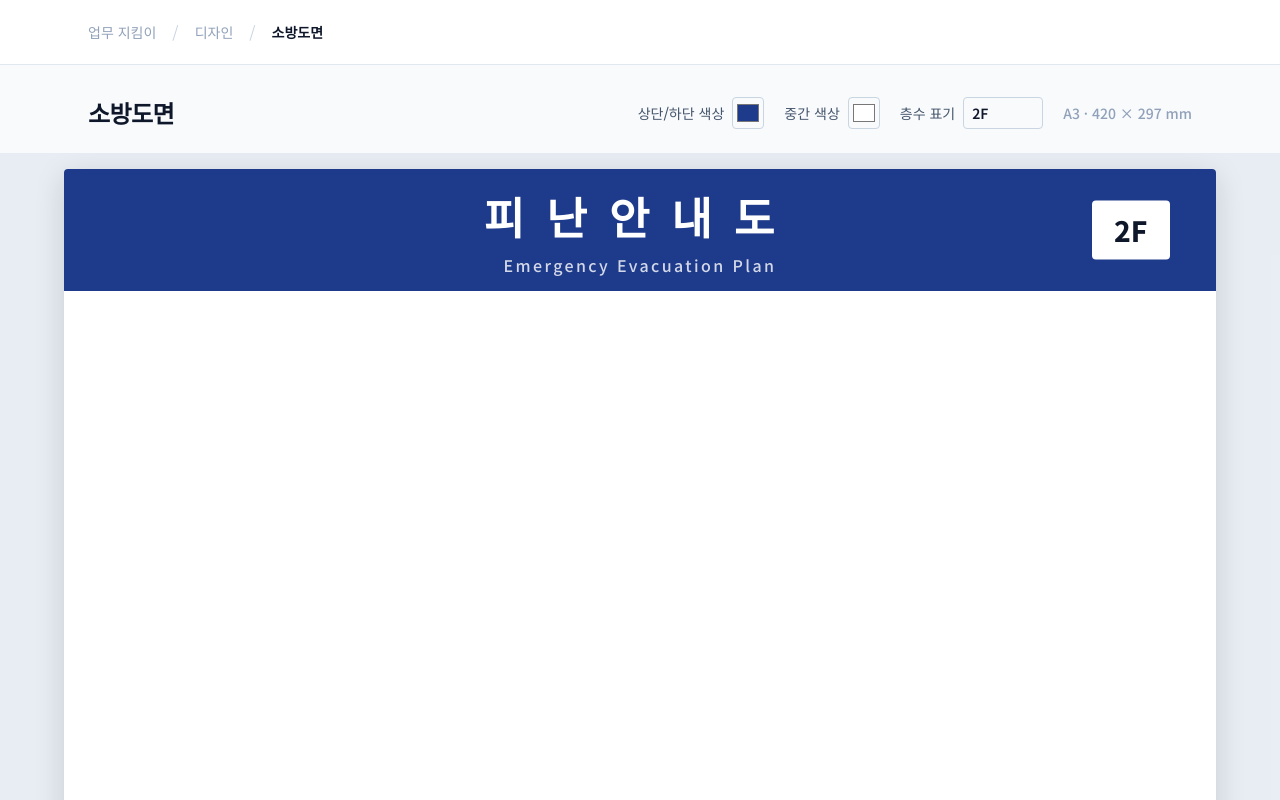
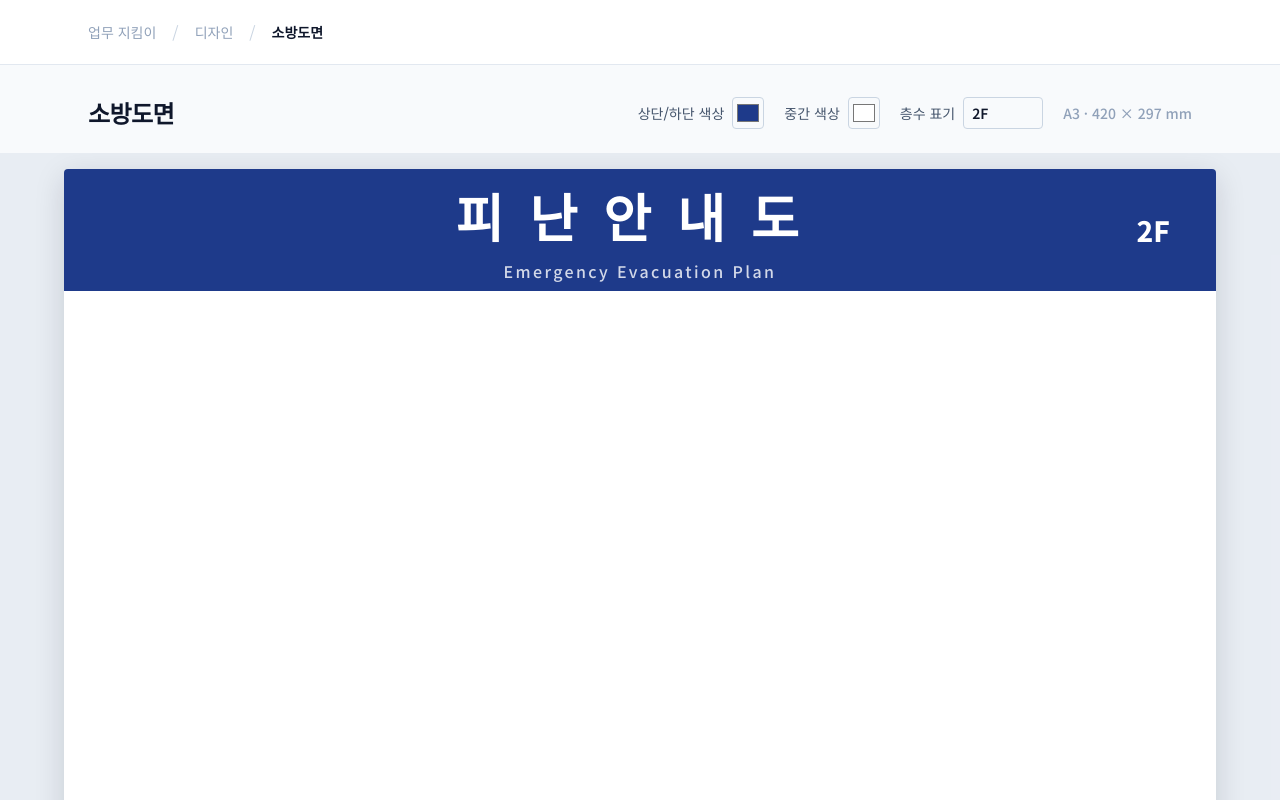
Before and after one commit to choyj7709-art/chocho, a Next.js app: page /design/fire-safety-plan in a window 1280 px wide. Shown: the top 800 px of the page. Built offline with nearby package versions, Linux system fonts and the light colour scheme.

Commit message:
소방도면 타이틀 크기 확대 및 층수 표기 스타일 변경
'피난안내도' 글자 크기를 키우고, 층수 배지의 흰색 배경을 제거해
배경 없이 흰색 글자로만 표기하도록 변경.

```diff
--- a/src/app/design/fire-safety-plan/page.tsx
+++ b/src/app/design/fire-safety-plan/page.tsx
@@ -79,13 +79,13 @@ export default function FireSafetyPlanPage() {
                 className="relative flex shrink-0 basis-[15%] flex-col items-center justify-center gap-1"
                 style={{ backgroundColor: edgeColor }}
               >
-                <span className="text-[clamp(1.5rem,4vw,2.75rem)] font-extrabold tracking-[0.5em] text-white">
+                <span className="text-[clamp(1.75rem,4.8vw,3.25rem)] font-extrabold tracking-[0.5em] text-white">
                   피난안내도
                 </span>
                 <span className="text-[clamp(0.65rem,1.4vw,1rem)] font-medium tracking-[0.15em] text-white/80">
                   Emergency Evacuation Plan
                 </span>
-                <span className="absolute right-[4%] top-1/2 -translate-y-1/2 rounded bg-white px-[0.8em] py-[0.3em] text-[clamp(1rem,2.6vw,1.75rem)] font-extrabold text-slate-900">
+                <span className="absolute right-[4%] top-1/2 -translate-y-1/2 text-[clamp(1rem,2.6vw,1.75rem)] font-extrabold text-white">
                   {floor}
                 </span>
               </div>
```
